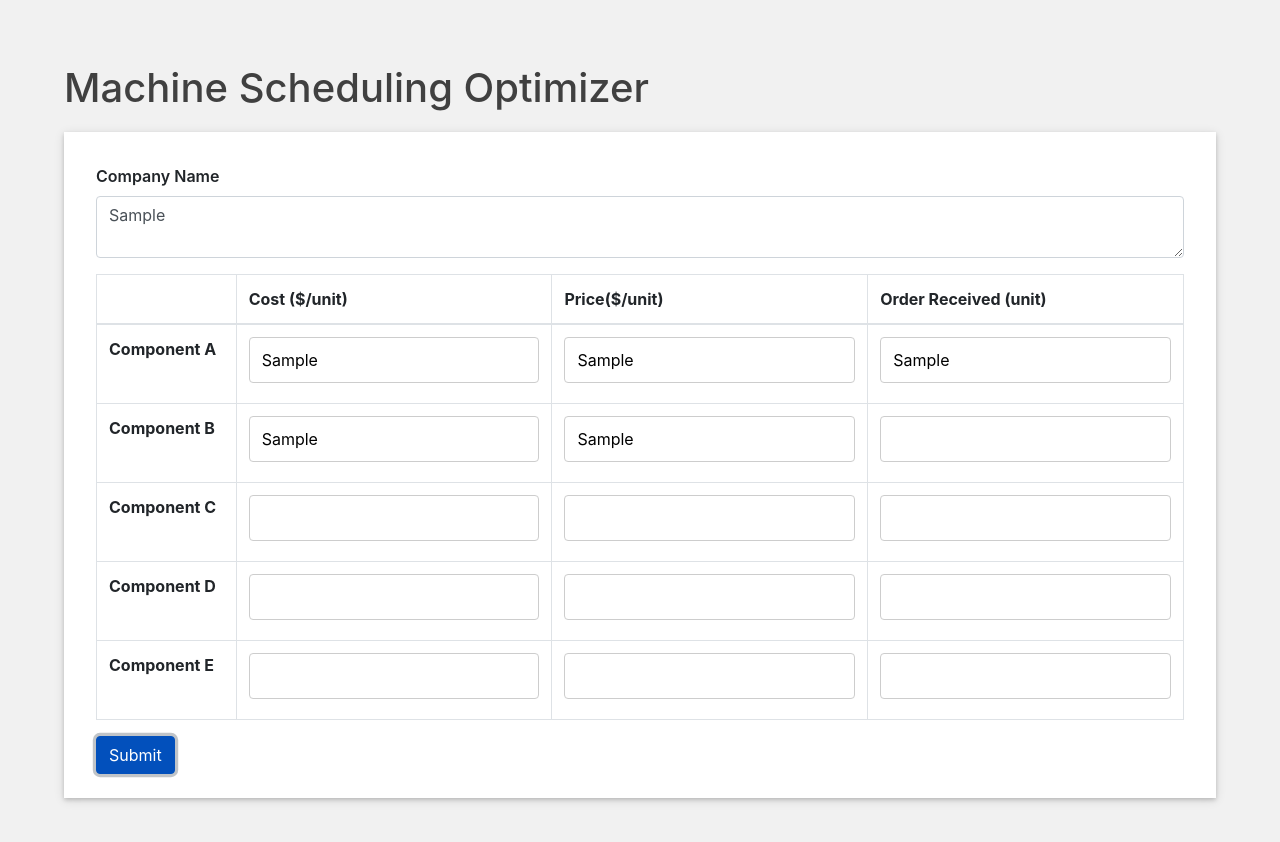
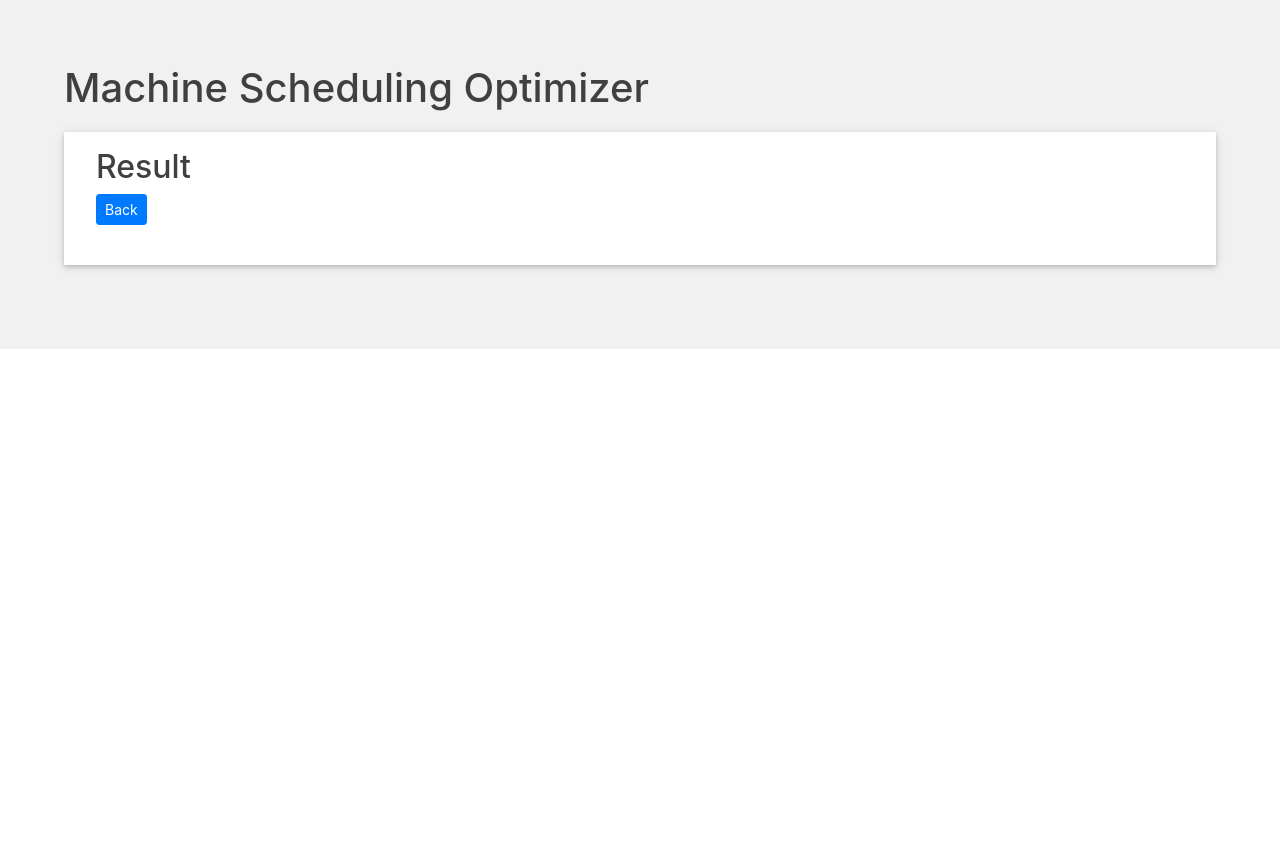
Before and after one commit to SeahJunRu/company-order-form, a React (Create React App) app: page / in a window 1280 px wide. Both pictures are taken after typing "Sample", "Sample", "Sample", "Sample", "Sample", "Sample" into the empty fields and a click on the button "Submit". Shown: the top 842 px of the page. After the commit the page ends 800 px from the top, so only its background shows below. Built offline with nearby package versions, Linux system fonts and the light colour scheme; no server answers.

Commit message:
toggle to result and home page done for buttons

```diff
--- a/src/Submission.js
+++ b/src/Submission.js
@@ -1,7 +1,6 @@
 import React from 'react'
 import TableForm from './Table'
 import { InputGroup, InputGroupAddon, InputGroupText, Input , Button , Form, FormGroup, Label , FormText , Table } from 'reactstrap'
-import { BrowserRouter as Router, Route } from 'react-router-dom'
 import './main.css'
 
 //class App extends Component {
@@ -18,7 +17,9 @@ import './main.css'
 class Submission extends React.Component {
   constructor() {
 	super();
+	this.state = {showResult: false}
     this.handleSubmit = this.handleSubmit.bind(this);
+	this.showHome = this.showHome.bind(this);
   }
 
   handleSubmit(event) {
@@ -30,11 +31,32 @@ class Submission extends React.Component {
 		method: 'POST',
 		body: data,
 	});
+	this.setState({ showResult: true });
+  }
 
+  showHome() {
+    this.setState({ showResult: false });
   }
 
   render() {
-    return (
+    const showResult = this.state.showResult;
+	if (showResult === true) {
+      return (
+        <div className='content-container'>
+          <h1>Machine Scheduling Optimizer</h1>
+          <div className='form-container'>
+            <Form>
+              <FormGroup>
+    	        <h2>Result</h2>
+				<Button color="primary" size="sm" onClick={this.showHome}>Back</Button>
+              </FormGroup>
+            </Form>
+          </div>
+        </div>
+      )
+    };
+
+	return (
       <div className='content-container'>
         <h1>Machine Scheduling Optimizer</h1>
         <div className='form-container'>
@@ -44,7 +66,7 @@ class Submission extends React.Component {
               <Input type="textarea" name="company" id="companyName" placeholder="Enter Company Name" />
             </FormGroup>
             <FormGroup>
-    			    <TableForm />
+    	      <TableForm />
             </FormGroup>
             <Button type="submit">Submit</Button>
           </Form>
```
